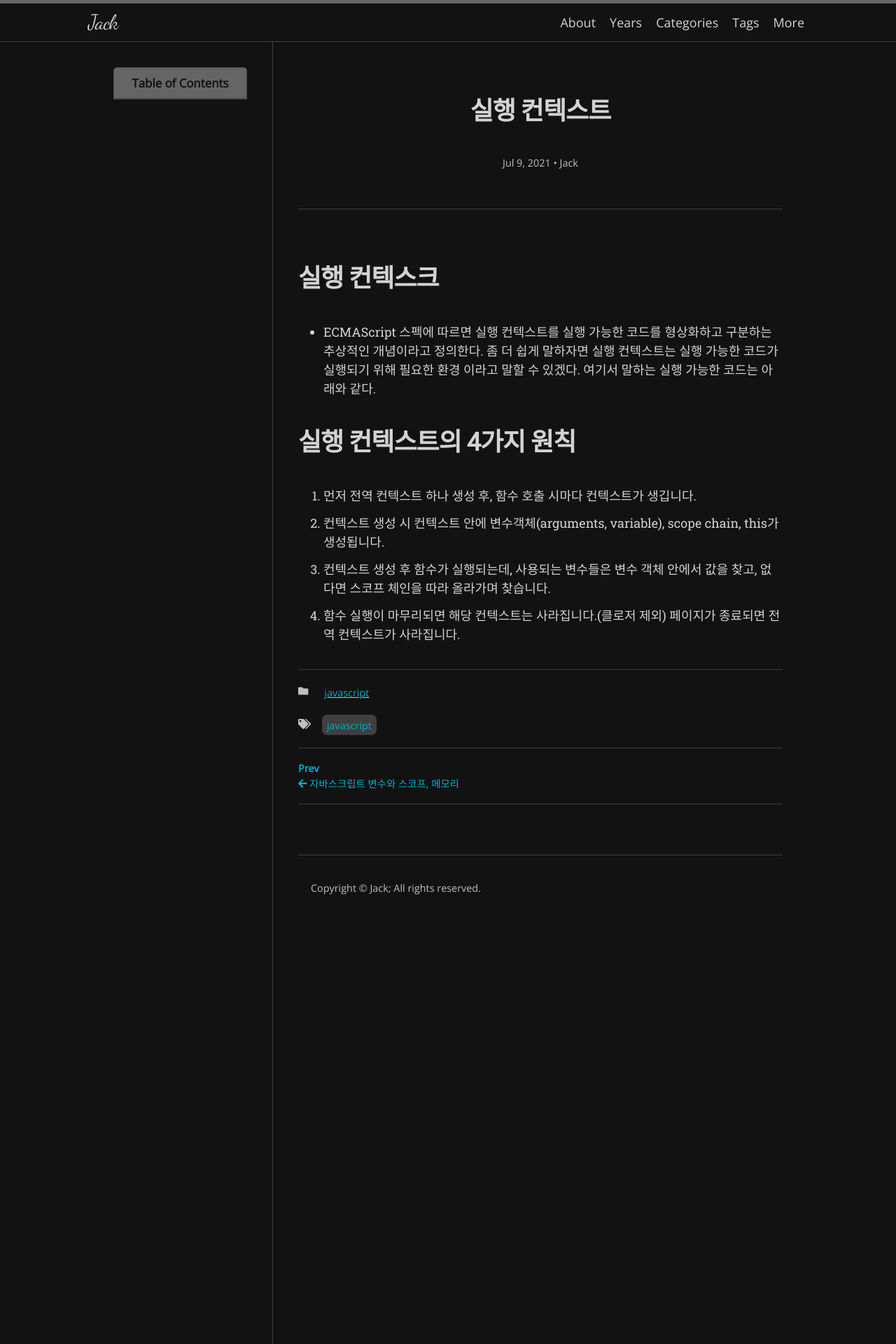
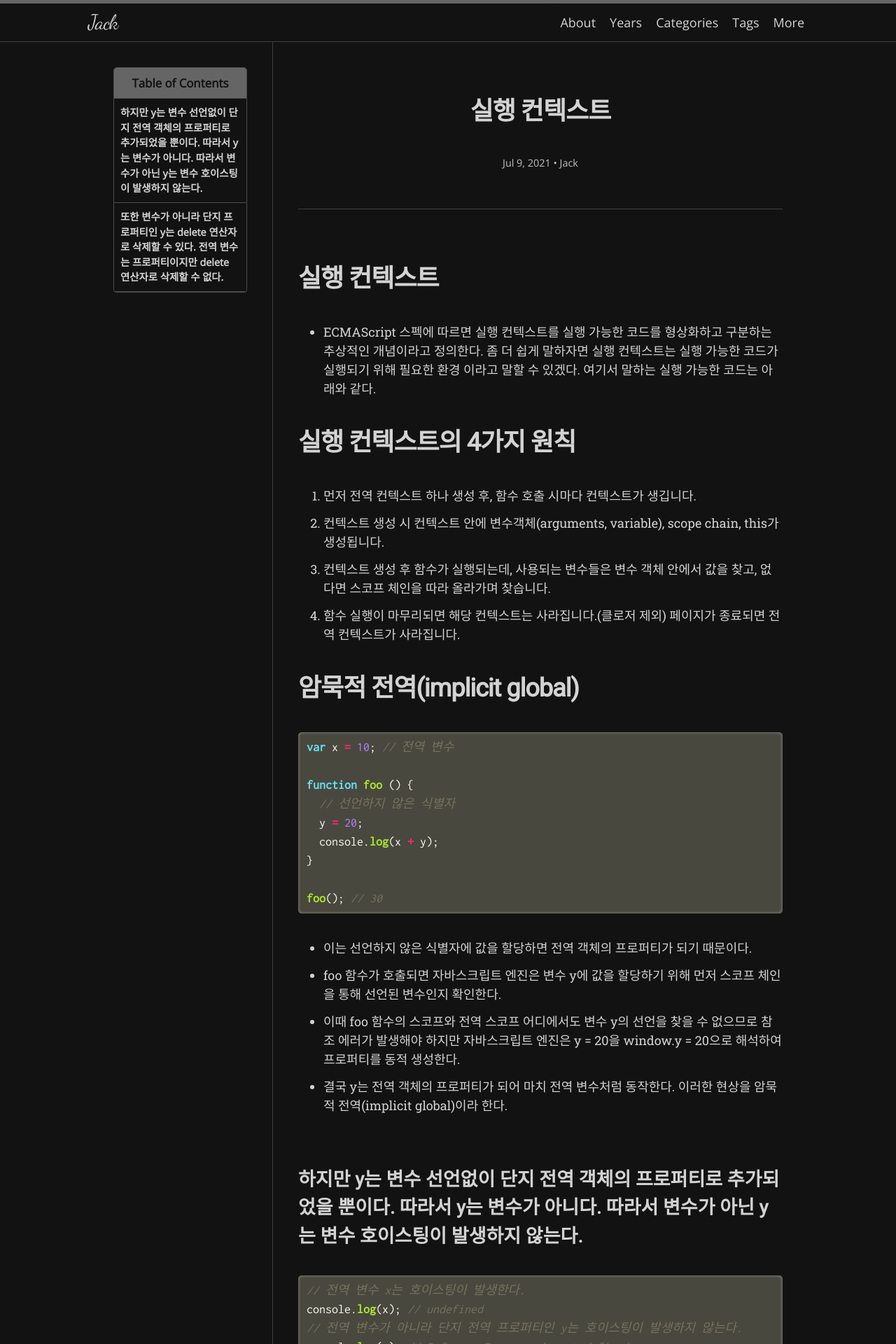
Before and after one commit to ha-jae-geun/jaegeunha94.github.io, a Jekyll site: the page built from _posts/2021-07-09-execution_context.md, in a window 1280 px wide. Shown: the top 1920 px of the page at 70% size. Built offline with Jekyll 4.4.1, drawn with Linux system fonts in a browser that asks for light colours; nearby versions of some CDN libraries; some web fonts are replaced; some of the changed text lies outside the part shown.

Commit message:
Update 2021-07-09-execution_context.md

````diff
--- a/_posts/2021-07-09-execution_context.md
+++ b/_posts/2021-07-09-execution_context.md
@@ -9,7 +9,7 @@ author:
 ---
 
 
-# 실행 컨텍스크
+# 실행 컨텍스트
 * ECMAScript 스펙에 따르면 실행 컨텍스트를 실행 가능한 코드를 형상화하고 구분하는 추상적인 개념이라고 정의한다. 좀 더 쉽게 말하자면 실행 컨텍스트는 실행 가능한 코드가 실행되기 위해 필요한 환경 이라고 말할 수 있겠다. 여기서 말하는 실행 가능한 코드는 아래와 같다.
 
 # 실행 컨텍스트의 4가지 원칙
@@ -17,3 +17,73 @@ author:
 2. 컨텍스트 생성 시 컨텍스트 안에 변수객체(arguments, variable), scope chain, this가 생성됩니다.
 3. 컨텍스트 생성 후 함수가 실행되는데, 사용되는 변수들은 변수 객체 안에서 값을 찾고, 없다면 스코프 체인을 따라 올라가며 찾습니다.
 4. 함수 실행이 마무리되면 해당 컨텍스트는 사라집니다.(클로저 제외) 페이지가 종료되면 전역 컨텍스트가 사라집니다.
+
+
+
+
+# 암묵적 전역(implicit global)
+```javascript
+var x = 10; // 전역 변수
+
+function foo () {
+  // 선언하지 않은 식별자
+  y = 20;
+  console.log(x + y);
+}
+
+foo(); // 30
+```
+
+
+* 이는 선언하지 않은 식별자에 값을 할당하면 전역 객체의 프로퍼티가 되기 때문이다.
+* foo 함수가 호출되면 자바스크립트 엔진은 변수 y에 값을 할당하기 위해 먼저 스코프 체인을 통해 선언된 변수인지 확인한다.
+* 이때 foo 함수의 스코프와 전역 스코프 어디에서도 변수 y의 선언을 찾을 수 없으므로 참조 에러가 발생해야 하지만 자바스크립트 엔진은 y = 20을 window.y = 20으로 해석하여 프로퍼티를 동적 생성한다.
+* 결국 y는 전역 객체의 프로퍼티가 되어 마치 전역 변수처럼 동작한다. 이러한 현상을 암묵적 전역(implicit global)이라 한다.
+
+
+## 하지만 y는 변수 선언없이 단지 전역 객체의 프로퍼티로 추가되었을 뿐이다. 따라서 y는 변수가 아니다. 따라서 변수가 아닌 y는 변수 호이스팅이 발생하지 않는다.
+
+```javascript
+// 전역 변수 x는 호이스팅이 발생한다.
+console.log(x); // undefined
+// 전역 변수가 아니라 단지 전역 프로퍼티인 y는 호이스팅이 발생하지 않는다.
+console.log(y); // ReferenceError: y is not defined
+
+var x = 10; // 전역 변수
+
+function foo () {
+  // 선언하지 않은 변수
+  y = 20;
+  console.log(x + y);
+}
+
+foo(); // 30
+```
+
+
+## 또한 변수가 아니라 단지 프로퍼티인 y는 delete 연산자로 삭제할 수 있다. 전역 변수는 프로퍼티이지만 delete 연산자로 삭제할 수 없다.
+```javascript
+var x = 10; // 전역 변수
+
+function foo () {
+  // 선언하지 않은 변수
+  y = 20;
+  console.log(x + y);
+}
+
+foo(); // 30
+
+console.log(window.x); // 10
+console.log(window.y); // 20
+
+delete x; // 전역 변수는 삭제되지 않는다.
+delete y; // 프로퍼티는 삭제된다.
+
+console.log(window.x); // 10
+console.log(window.y); // undefined
+```
+
+
+
+# 참조
+* [poiemaWeb](https://poiemaweb.com/js-scope)
````
